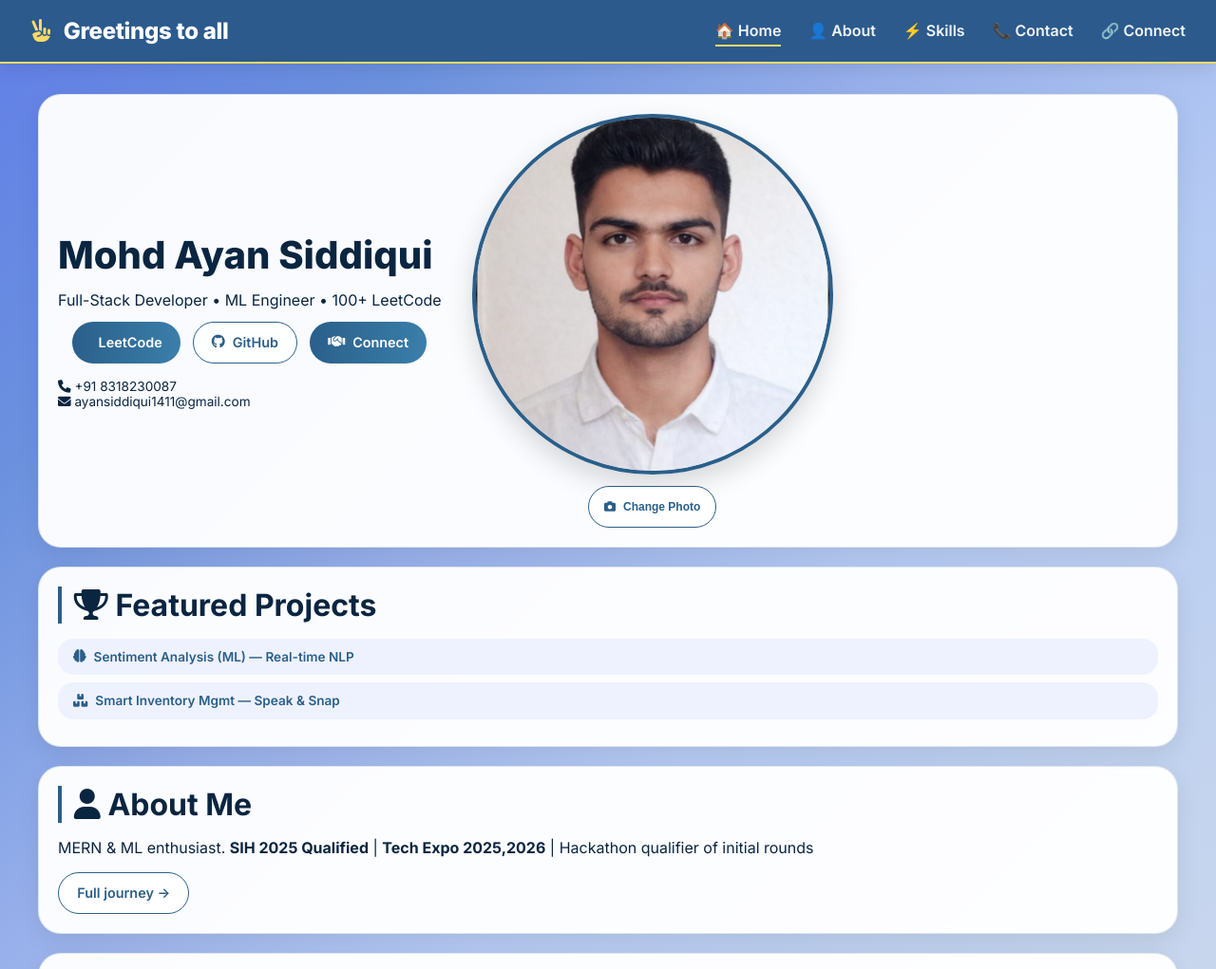
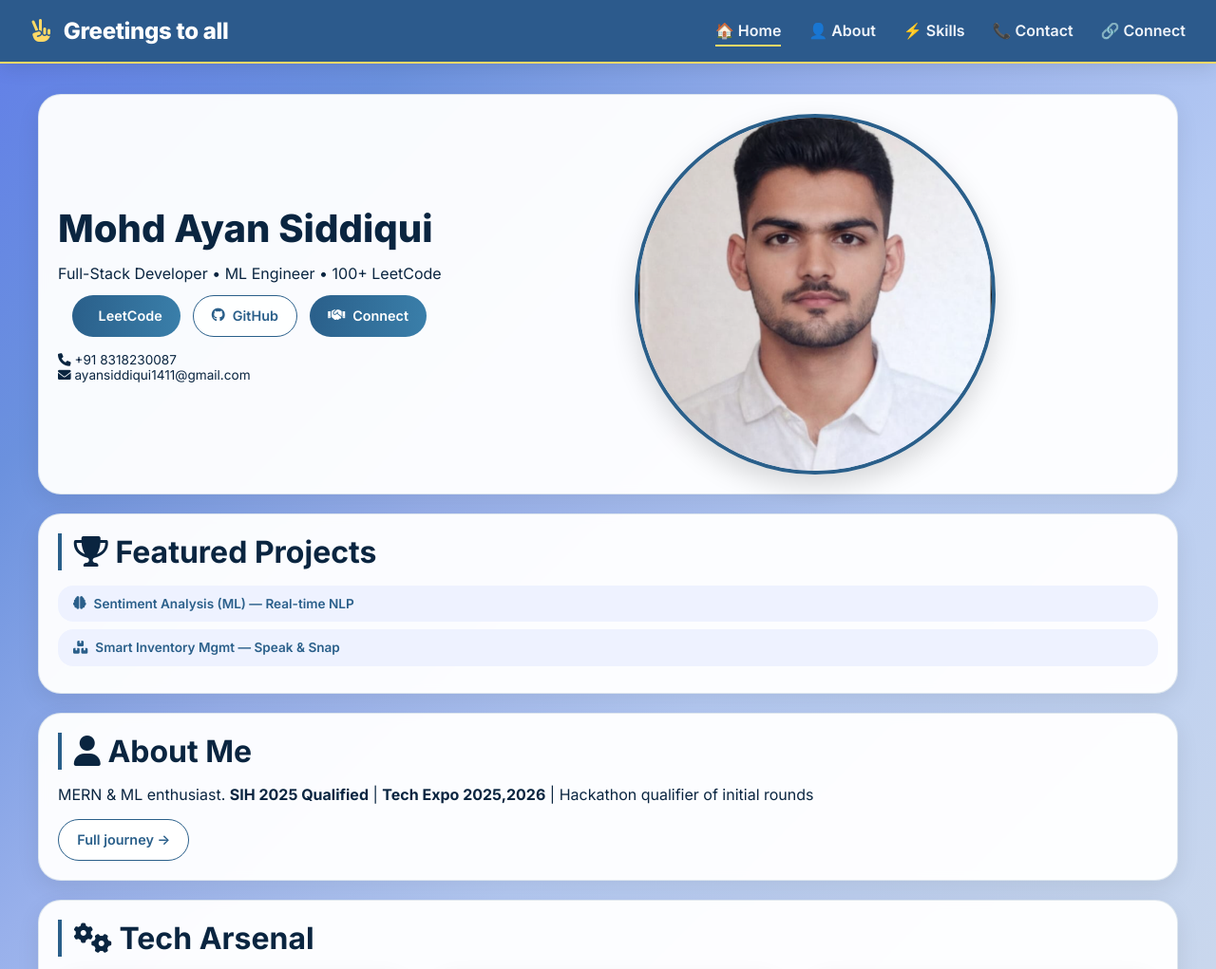
Before and after one commit to mdayansidd144/Websiteabme, a plain HTML site: page index.html in a window 1280 px wide. Shown: the top 1021 px of the page at 95% size. Drawn offline with nearby package versions, Linux system fonts and the light colour scheme; some icons are missing.

```diff
--- a/index.html
+++ b/index.html
@@ -337,15 +337,12 @@
       { name: "LeetCode", desc: "100+ solved problems (Java, SQL) — DSA mastery.", tags: ["Java", "SQL", "Algorithms"], img: "https://trypear.ai/images/leetcode.png" }
     ];
 
-    // Profile image persistence
-    function saveProfileImage(dataUrl) { if (dataUrl) localStorage.setItem('ayanProfileImage', dataUrl); }
-    function loadProfileImage() { return localStorage.getItem('ayanProfileImage'); }
+    // Fixed profile image - NO upload functionality for end users
+    // You can change this URL to your own image path
+    const PROFILE_IMAGE_URL = "Ayan.png";
 
     // ========== PAGE COMPONENTS ==========
     function HomePage() {
-      const savedImage = loadProfileImage();
-      const defaultImage = "Ayan.png";
-      const profileSrc = (savedImage && savedImage !== 'null') ? savedImage : defaultImage;
       return `
         <div>
           <div class="flashcard">
@@ -360,8 +357,8 @@
                 </div>
                 <div style="margin-top:1rem; font-size:0.85rem;"><i class="fas fa-phone"></i> ${personalPhone}<br><i class="fas fa-envelope"></i> ${personalEmail}</div>
               </div>
-              <div class="avatar-large" id="homeAvatarContainer">
-                <img id="homeProfileImg" src="${profileSrc}" alt="Ayan Siddiqui" loading="eager" width="200" height="200" onerror="this.src='https://ui-avatars.com/api/?name=Ayan&background=2a5f8a&color=fff'">
+              <div class="avatar-large">
+                <img id="homeProfileImg" src="${PROFILE_IMAGE_URL}" alt="Ayan Siddiqui" loading="eager" width="200" height="200" onerror="this.src='https://ui-avatars.com/api/?name=Ayan&background=2a5f8a&color=fff'">
               </div>
             </div>
           </div>
@@ -422,7 +419,6 @@
     }
 
     // ========== REAL-TIME FORM WITH EMAIL NOTIFICATION ==========
-    // This form actually sends emails to ayansiddiqui1411@gmail.com using FormSubmit
     function LoginPage() {
       const GOOGLE_SCRIPT_URL ="https://script.google.com/macros/s/AKfycbzIYeafypfT0TGjqrlWcLJ2m1yZ-_J-FfkoELKxJSTP7A2sE9Fy1QNUwWoKxBGtZEuZ/exec"
       return `
@@ -437,7 +433,7 @@
             <input type="hidden" name="_subject" value="🔥 NEW PORTFOLIO CONNECTION - Someone wants to collaborate with Ayan!">
             <input type="hidden" name="_replyto" value="email">
 
-            <!-- Auto redirect after submission (optional, but better UX) -->
+            <!-- Auto redirect after submission -->
             <input type="hidden" name="_next" value="https://${window.location.host}/?submitted=true">
 
             <div style="background: #e8f0fe; padding: 0.8rem; border-radius: 16px; margin-bottom: 1rem; font-size: 0.8rem; text-align: center;">
@@ -484,47 +480,6 @@
       });
     }
 
-    function attachImageUpload() {
-      const avatarDiv = document.getElementById("homeAvatarContainer");
-      if (!avatarDiv || document.getElementById("homeUploadBtn")) return;
-      const uploadBtn = document.createElement("button");
-      uploadBtn.id = "homeUploadBtn";
-      uploadBtn.innerHTML = '<i class="fas fa-camera"></i> Change Photo';
-      uploadBtn.className = "btn-outline";
-      uploadBtn.style.marginTop = "12px";
-      uploadBtn.style.fontSize = "0.75rem";
-      uploadBtn.style.padding = "0.4rem 1rem";
-      const parent = avatarDiv.parentNode;
-      const wrapper = document.createElement("div");
-      wrapper.style.display = "flex";
-      wrapper.style.flexDirection = "column";
-      wrapper.style.alignItems = "center";
-      avatarDiv.parentNode.insertBefore(wrapper, avatarDiv);
-      wrapper.appendChild(avatarDiv);
-      wrapper.appendChild(uploadBtn);
-      const fileInput = document.createElement("input");
-      fileInput.type = "file";
-      fileInput.accept = "image/*";
-      fileInput.style.display = "none";
-      fileInput.id = "homeFileInput";
-      wrapper.appendChild(fileInput);
-      uploadBtn.addEventListener("click", () => fileInput.click());
-      fileInput.addEventListener("change", (e) => {
-        const file = e.target.files[0];
-        if (file) {
-          const reader = new FileReader();
-          reader.onload = (ev) => {
-            const imgElem = document.getElementById("homeProfileImg");
-            if (imgElem) {
-              imgElem.src = ev.target.result;
-              saveProfileImage(ev.target.result);
-            }
-          };
-          reader.readAsDataURL(file);
-        }
-      });
-    }
-
     function attachNavHandlers() {
       const btns = ["#gotoAbout", "#gotoSkills", "#gotoLogin", "#homeConnectBtn", "#contactConnectTrigger"];
       btns.forEach(selector => {
@@ -556,7 +511,6 @@
       else if (currentPage === "contact") content = ContactPage();
       else content = LoginPage();
       appRoot.innerHTML = content;
-      if (currentPage === "home") attachImageUpload();
       attachNavHandlers();
       updateActiveNav();
       if (window.gsap) {
```
